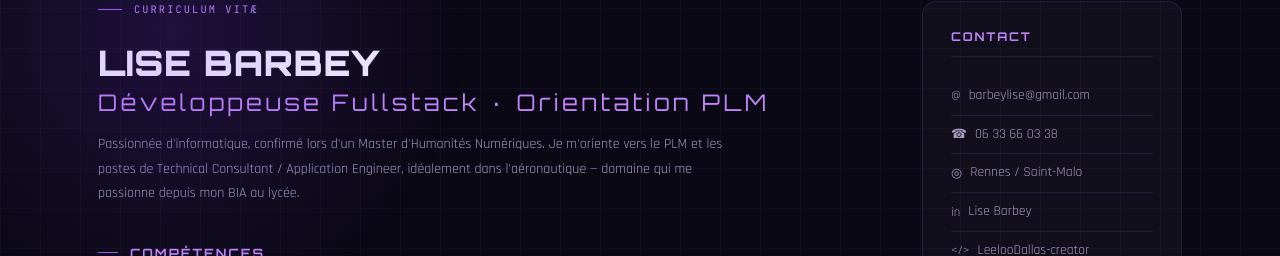
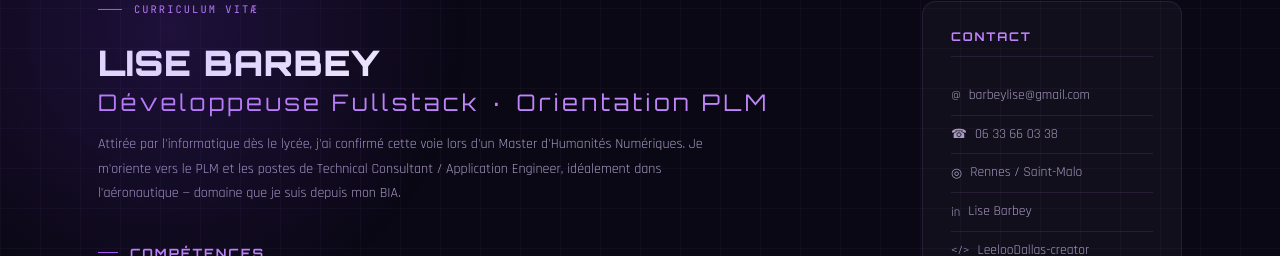
Before and after one commit to LeelooDallas-creator/portfolio, a React (Vite) app: page /cv in a window 1280 px wide. Shown: the part 112-368 px from the top of the page. Built offline with nearby package versions, Linux system fonts and the light colour scheme.

Commit message:
chores(home & cv): licence title modified and introduction paragraph too

```diff
--- a/src/pages/CV.tsx
+++ b/src/pages/CV.tsx
@@ -97,7 +97,7 @@ const CV: React.FC = () => {
     },
     {
       year: '2019–2022',
-      title: 'Licence Lettres Modernes – Bibliothèques & Édition',
+      title: 'Licence Lettres Modernes – Bibliothèque & Édition',
       detail: 'HTML, CSS, Canva',
       school: 'Université Rennes 2',
     },
@@ -178,9 +178,9 @@ const CV: React.FC = () => {
               }}
               aria-describedby="cv-title"
             >
-              Passionnée d'informatique, confirmé lors d'un Master d'Humanités Numériques.
+              Attirée par l'informatique dès le lycée, j'ai confirmé cette voie lors d'un Master d'Humanités Numériques.
               Je m'oriente vers le PLM et les postes de Technical Consultant / Application Engineer,
-              idéalement dans l'aéronautique — domaine qui me passionne depuis mon BIA au lycée.
+              idéalement dans l'aéronautique — domaine que je suis depuis mon BIA.
             </p>
           </div>
 
```
